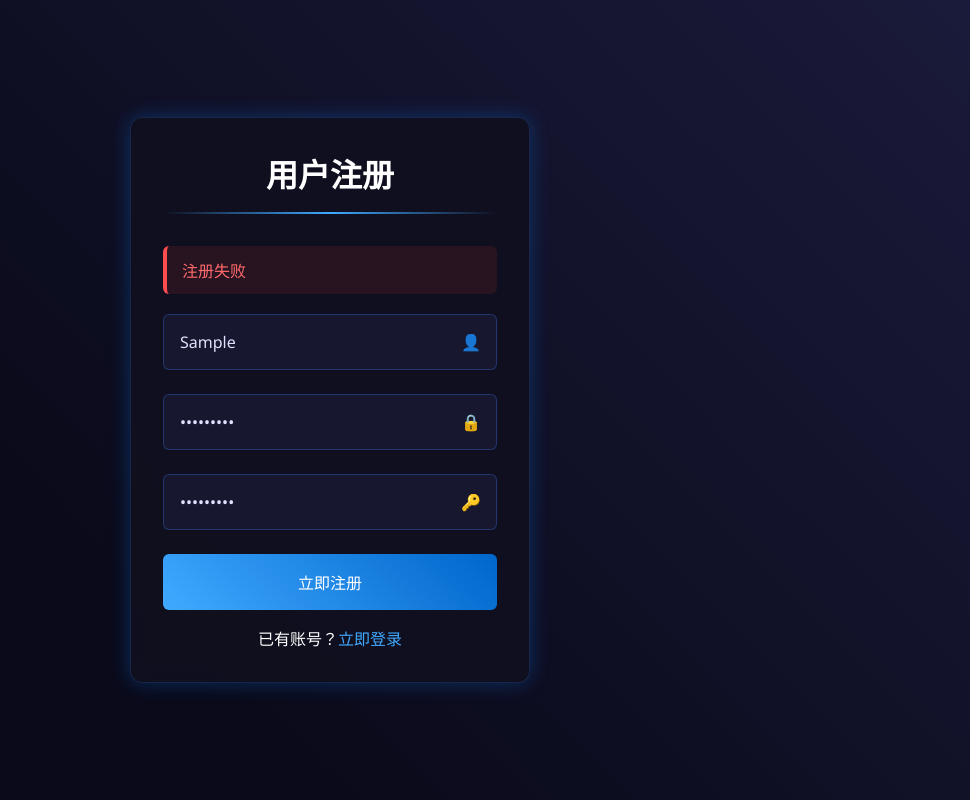
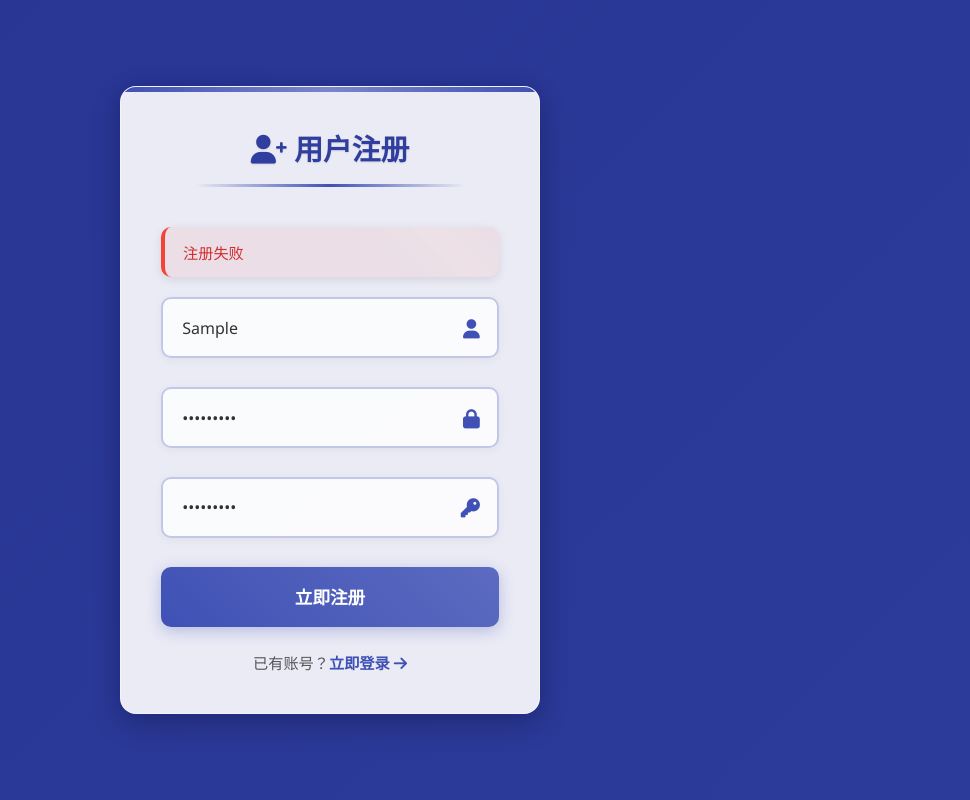
Before and after one commit to hhhhasy/Software, an Electron app: page frontend/views/register.html in a window 1280 px wide. Both pictures are taken after typing "Sample", "Sample123", "Sample123" into the empty fields and a click on the button "立即注册". Shown: the whole page, without its empty margins (310-1280 px from the left). Drawn offline with Linux system fonts and the light colour scheme; no server answers.

Commit message:
修复一些bug 并优化登录注册页面

```diff
--- a/frontend/src/css/auth-messages.css
+++ b/frontend/src/css/auth-messages.css
@@ -1,35 +1,64 @@
 /* 认证消息样式 */
 .auth-error, .auth-success {
-  padding: 12px 15px;
-  border-radius: 6px;
+  padding: 14px 18px;
+  border-radius: 10px;
   margin-bottom: 20px;
-  transition: opacity 0.3s ease;
+  transition: all 0.3s ease;
+  font-size: 0.95rem;
+  position: relative;
+  overflow: hidden;
+  box-shadow: 0 3px 10px rgba(0, 0, 0, 0.1);
 }
 
 .auth-error {
-  background: rgba(255, 50, 50, 0.1);
-  border-left: 4px solid #ff4d4f;
-  color: #ff6b6b;
+  background: rgba(244, 67, 54, 0.08);
+  border-left: 4px solid #f44336;
+  color: #d32f2f;
 }
 
 .auth-success {
-  background: rgba(82, 196, 26, 0.1);
-  border-left: 4px solid #52c41a;
-  color: #73d13d;
+  background: rgba(76, 175, 80, 0.08);
+  border-left: 4px solid #4caf50;
+  color: #388e3c;
+}
+
+.auth-error::before, .auth-success::before {
+  content: '';
+  position: absolute;
+  top: 0;
+  left: 0;
+  width: 100%;
+  height: 100%;
+  background: linear-gradient(45deg, rgba(255, 255, 255, 0) 30%, rgba(255, 255, 255, 0.1) 50%, rgba(255, 255, 255, 0) 70%);
+  transform: translateX(-100%);
+  animation: shimmer 2s infinite;
+}
+
+@keyframes shimmer {
+  100% { transform: translateX(100%); }
 }
 
 /* 登录按钮加载状态 */
 .spinner {
   display: inline-block;
-  width: 16px;
-  height: 16px;
-  border: 2px solid rgba(255,255,255,0.3);
+  width: 18px;
+  height: 18px;
+  border: 2px solid rgba(255, 255, 255, 0.3);
   border-radius: 50%;
   border-top-color: #fff;
-  animation: spin 1s linear infinite;
-  margin-right: 6px;
+  animation: spin 0.8s linear infinite;
+  margin-right: 8px;
+  vertical-align: middle;
 }
 
 @keyframes spin {
   to { transform: rotate(360deg); }
 }
+
+/* 响应式调整 */
+@media (max-width: 480px) {
+  .auth-error, .auth-success {
+    padding: 12px 15px;
+    font-size: 0.9rem;
+  }
+}
--- a/frontend/src/css/auth.css
+++ b/frontend/src/css/auth.css
@@ -4,90 +4,183 @@ body {
   display: flex;
   justify-content: center;
   align-items: center;
-  background: linear-gradient(45deg, #0a0a1a 30%, #1a1a3a);
+  min-height: 100vh;
+  background: linear-gradient(135deg, #1a237e 0%, #283593 50%, #303f9f 100%);
+  background-size: 400% 400%;
+  animation: gradientBG 15s ease infinite;
+  padding: 20px;
+}
+
+@keyframes gradientBG {
+  0% { background-position: 0% 50%; }
+  50% { background-position: 100% 50%; }
+  100% { background-position: 0% 50%; }
 }
 
 /* 认证容器 */
 .auth-container {
-  width: 400px;
-  padding: 2rem;
-  background: rgba(16, 16, 32, 0.9);
-  border-radius: 12px;
-  box-shadow: 0 0 20px rgba(0, 128, 255, 0.3);
+  width: 100%;
+  max-width: 420px;
+  padding: 2.5rem;
+  background: rgba(255, 255, 255, 0.9);
+  border-radius: 16px;
+  box-shadow: 0 10px 30px rgba(0, 0, 0, 0.2), 0 0 20px rgba(0, 0, 128, 0.15);
   backdrop-filter: blur(10px);
-  border: 1px solid rgba(64, 128, 255, 0.2);
+  border: 1px solid rgba(255, 255, 255, 0.5);
+  transform: translateY(0);
+  transition: transform 0.3s ease, box-shadow 0.3s ease;
+  overflow: hidden;
+  position: relative;
+}
+
+.auth-container:hover {
+  transform: translateY(-5px);
+  box-shadow: 0 15px 35px rgba(0, 0, 0, 0.25), 0 0 25px rgba(0, 0, 128, 0.2);
+}
+
+.auth-container::before {
+  content: '';
+  position: absolute;
+  top: 0;
+  left: 0;
+  width: 100%;
+  height: 5px;
+  background: linear-gradient(90deg, #3f51b5, #7986cb, #3f51b5);
 }
 
 .header {
   text-align: center;
-  margin-bottom: 2rem;
+  margin-bottom: 2.5rem;
+}
+
+.header h1 {
+  color: #303f9f;
+  font-size: 1.8rem;
+  font-weight: 600;
+  margin-bottom: 0.5rem;
+  text-shadow: 0 1px 2px rgba(0, 0, 0, 0.1);
 }
 
 .neon-line {
-  height: 2px;
-  background: linear-gradient(90deg, transparent, #40a9ff, transparent);
-  margin: 1rem 0;
+  height: 3px;
+  background: linear-gradient(90deg, transparent, #3f51b5, transparent);
+  margin: 1rem auto;
+  width: 80%;
+  border-radius: 3px;
 }
 
 /* 输入组样式 */
 .input-group {
   position: relative;
-  margin-bottom: 1.5rem;
+  margin-bottom: 1.8rem;
 }
 
 input {
   width: 100%;
-  padding: 1rem 2.5rem 1rem 1rem;
-  background: rgba(32, 32, 64, 0.5);
-  border: 1px solid rgba(64, 128, 255, 0.3);
-  border-radius: 6px;
-  color: #e0e0ff;
+  padding: 1.1rem 2.5rem 1.1rem 1.2rem;
+  background: rgba(255, 255, 255, 0.8);
+  border: 2px solid rgba(63, 81, 181, 0.3);
+  border-radius: 10px;
+  color: #333;
   font-size: 1rem;
   transition: all 0.3s ease;
+  box-shadow: 0 2px 10px rgba(0, 0, 0, 0.05);
 }
 
 input:focus {
   outline: none;
-  border-color: #40a9ff;
-  box-shadow: 0 0 10px rgba(64, 169, 255, 0.3);
+  border-color: #3f51b5;
+  box-shadow: 0 0 0 3px rgba(63, 81, 181, 0.2);
+  background: #fff;
+}
+
+input::placeholder {
+  color: #9e9e9e;
 }
 
 .input-icon {
   position: absolute;
-  right: 1rem;
+  right: 1.2rem;
   top: 50%;
   transform: translateY(-50%);
-  color: #40a9ff;
+  color: #3f51b5;
+  font-size: 1.2rem;
 }
 
 /* 认证按钮 */
 .auth-container button {
   width: 100%;
-  padding: 1rem;
-  background: linear-gradient(45deg, #40a9ff, #0066cc);
+  padding: 1.1rem;
+  background: linear-gradient(45deg, #3f51b5, #5c6bc0);
   border: none;
-  border-radius: 6px;
+  border-radius: 10px;
   color: white;
-  font-size: 1rem;
+  font-size: 1.1rem;
+  font-weight: 600;
   cursor: pointer;
-  transition: transform 0.2s ease;
+  transition: all 0.3s ease;
+  box-shadow: 0 4px 15px rgba(63, 81, 181, 0.3);
+  position: relative;
+  overflow: hidden;
 }
 
 .auth-container button:hover {
-  transform: scale(1.02);
-  box-shadow: 0 0 15px rgba(64, 169, 255, 0.4);
+  background: linear-gradient(45deg, #303f9f, #3f51b5);
+  box-shadow: 0 6px 20px rgba(63, 81, 181, 0.4);
+}
+
+.auth-container button:active {
+  transform: translateY(2px);
+  box-shadow: 0 2px 10px rgba(63, 81, 181, 0.3);
+}
+
+.auth-container button::after {
+  content: '';
+  position: absolute;
+  top: -50%;
+  left: -50%;
+  width: 200%;
+  height: 200%;
+  background: rgba(255, 255, 255, 0.1);
+  transform: rotate(45deg);
+  transition: all 0.3s ease;
+  opacity: 0;
+}
+
+.auth-container button:hover::after {
+  opacity: 1;
 }
 
 .switch-auth {
   text-align: center;
-  margin-top: 1rem;
+  margin-top: 1.5rem;
+  color: #555;
+  font-size: 0.95rem;
 }
 
 a {
-  color: #40a9ff;
+  color: #3f51b5;
   text-decoration: none;
+  font-weight: 600;
+  transition: all 0.2s ease;
 }
 
 a:hover {
+  color: #303f9f;
   text-decoration: underline;
 }
+
+/* 响应式调整 */
+@media (max-width: 480px) {
+  .auth-container {
+    padding: 2rem 1.5rem;
+  }
+
+  .header h1 {
+    font-size: 1.5rem;
+  }
+
+  input {
+    padding: 1rem 2.5rem 1rem 1rem;
+  }
+}
--- a/frontend/src/js/maintainer.js
+++ b/frontend/src/js/maintainer.js
@@ -92,7 +92,7 @@ function bindEvents() {
         localStorage.removeItem('token');
         localStorage.removeItem('username');
         localStorage.removeItem('role');
-        window.location.href = 'login.html';
+        window.location.replace('login.html');
     });
 
     // 模态框事件
--- a/frontend/src/js/passenger.js
+++ b/frontend/src/js/passenger.js
@@ -22,7 +22,7 @@ function initLogout() {
     const logoutBtn = document.getElementById('logout');
     if (logoutBtn) {
       logoutBtn.addEventListener('click', () => {
-        window.location.href = 'login.html';
+        window.location.replace('login.html');
       });
     }
   }
--- a/frontend/views/register.html
+++ b/frontend/views/register.html
@@ -2,7 +2,9 @@
 <html>
 <head>
     <meta charset="UTF-8">
+    <meta name="viewport" content="width=device-width, initial-scale=1.0">
     <title>智能车载系统 - 注册</title>
+    <link rel="stylesheet" href="https://cdnjs.cloudflare.com/ajax/libs/font-awesome/6.0.0-beta3/css/all.min.css">
     <link rel="stylesheet" href="../src/css/base.css">
     <link rel="stylesheet" href="../src/css/auth.css">
     <link rel="stylesheet" href="../src/css/auth-messages.css">
@@ -10,25 +12,25 @@
 <body>
     <div class="auth-container">
         <div class="header">
-            <h1>用户注册</h1>
+            <h1><i class="fas fa-user-plus"></i> 用户注册</h1>
             <div class="neon-line"></div>
         </div>
 
         <form id="registerForm">
             <div class="input-group">
                 <input type="text" id="newUsername" placeholder="用户名" required>
-                <span class="input-icon">👤</span>
+                <span class="input-icon"><i class="fas fa-user"></i></span>
             </div>
             <div class="input-group">
                 <input type="password" id="newPassword" placeholder="密码" required>
-                <span class="input-icon">🔒</span>
+                <span class="input-icon"><i class="fas fa-lock"></i></span>
             </div>
             <div class="input-group">
                 <input type="password" id="confirmPassword" placeholder="确认密码" required>
-                <span class="input-icon">🔑</span>
+                <span class="input-icon"><i class="fas fa-key"></i></span>
             </div>
-            <button type="submit">立即注册</button>
-            <p class="switch-auth">已有账号？<a href="login.html">立即登录</a></p>
+            <button type="submit"><i class="fas fa-user-check"></i> 立即注册</button>
+            <p class="switch-auth">已有账号？<a href="login.html">立即登录 <i class="fas fa-arrow-right"></i></a></p>
         </form>
     </div>
     <script type="module" src="../src/js/auth.js"></script>
```
Also changed, not shown: frontend/src/js/admin.js (+5 -2 lines), frontend/src/js/home.js (+5 -2 lines), frontend/views/login.html (+7 -5 lines).
